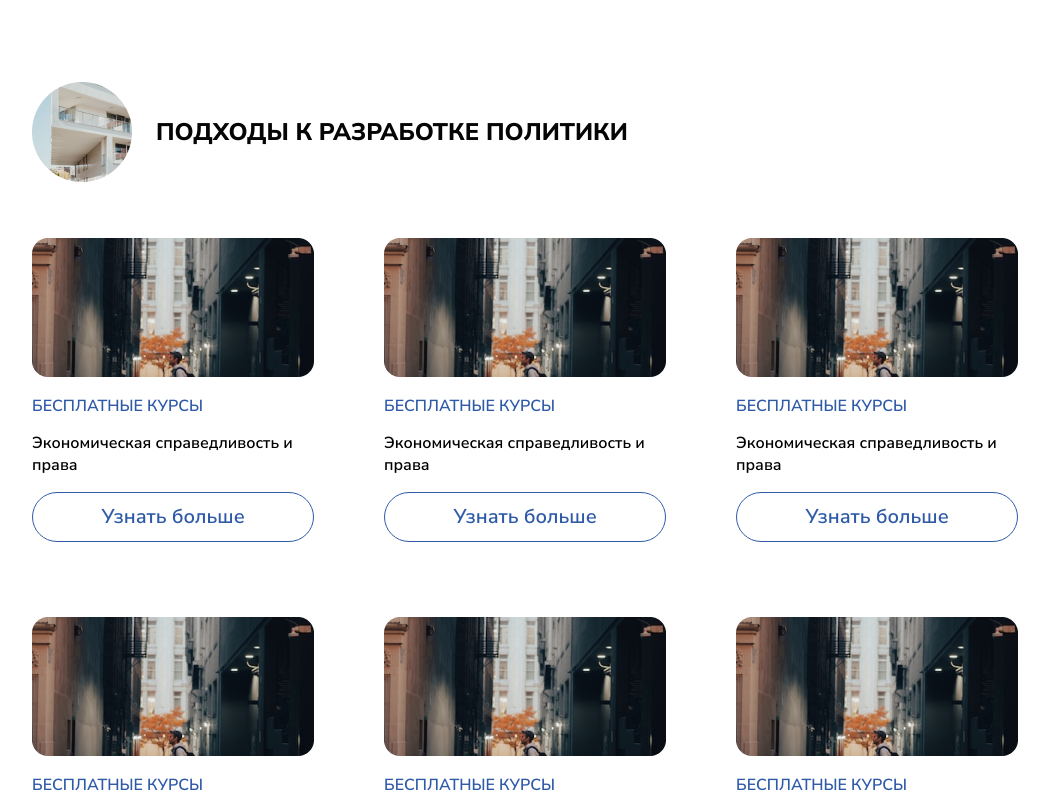
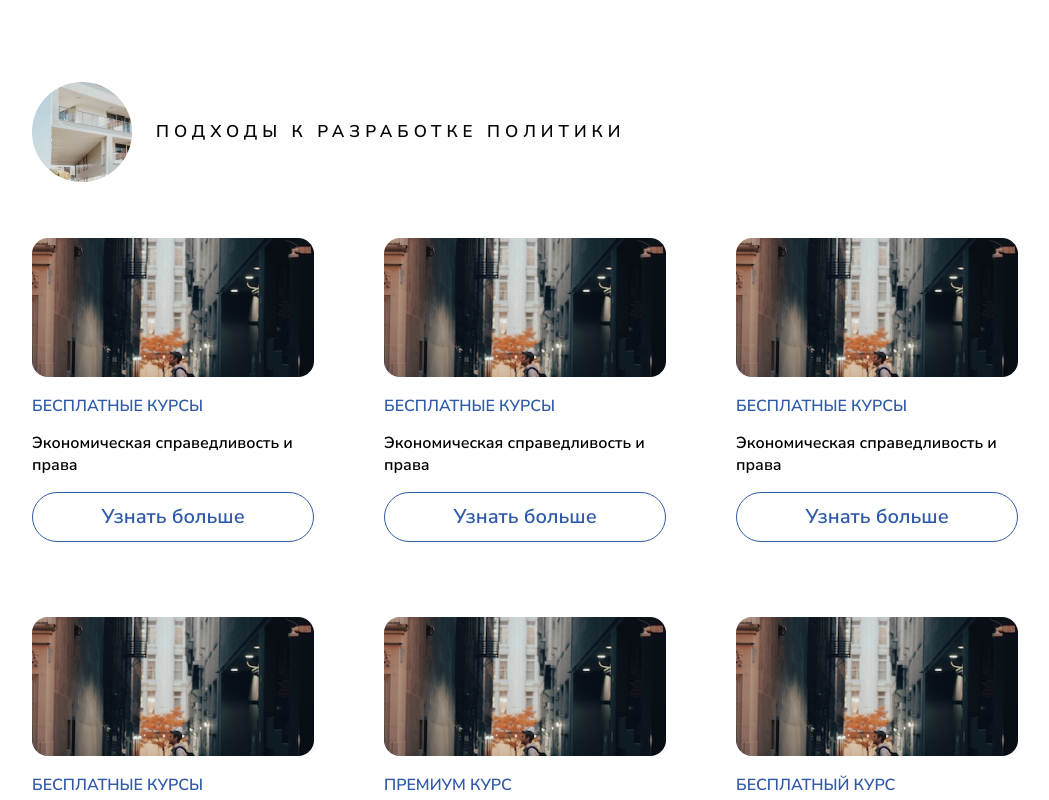
Before and after one commit to 09mazya/AkylUP, a React (Create React App) app: page /courses in a window 1280 px wide. Shown: the part 300-1100 px from the top of the page, without its empty margins (110-1159 px from the left). Built offline with nearby package versions, Linux system fonts and the light colour scheme.

Commit message:
added space letter for title

```diff
--- a/src/courses.json
+++ b/src/courses.json
@@ -21,12 +21,12 @@
   },
   {
     "image": "imgfor.png",
-    "title": "Бесплатные курсы",
+    "title": "Премиум курс",
     "description": "Экономическая справедливость и права"
   },
   {
     "image": "imgfor.png",
-    "title": "Бесплатные курсы",
+    "title": "Бесплатный курс",
     "description": "Экономическая справедливость и права"
   },
   {
--- a/src/pages/Courses/Courses.css
+++ b/src/pages/Courses/Courses.css
@@ -49,10 +49,11 @@
 .courses-list-title-text {
   font-family: "Nunito Sans";
   font-style: normal;
-  font-weight: 700;
-  font-size: 24px;
-  line-height: 120%;
+  font-weight: 600;
+  font-size: 17px;
+  line-height: 100%;
   color: #050505;
+  letter-spacing: 5px;
 }
 
 .courses-list-wrap {
```
